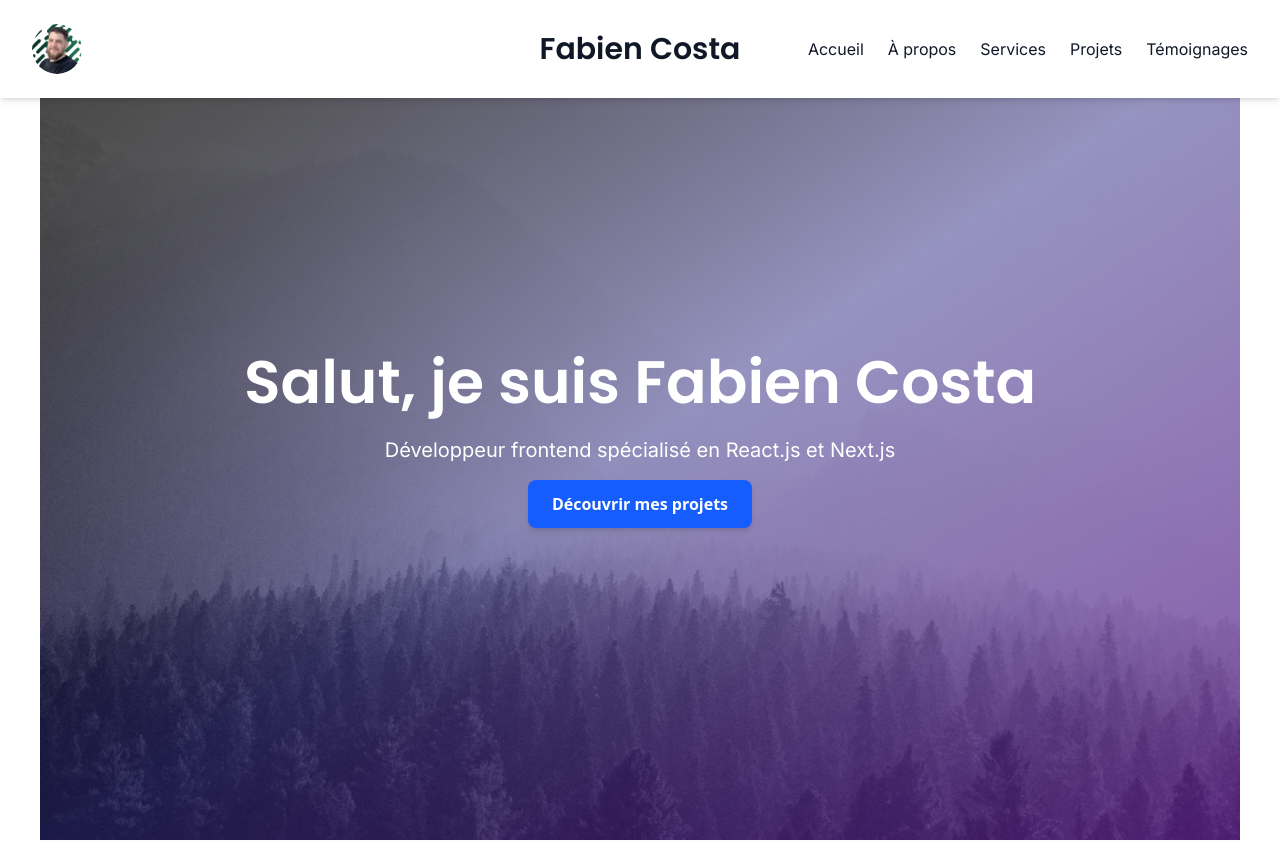
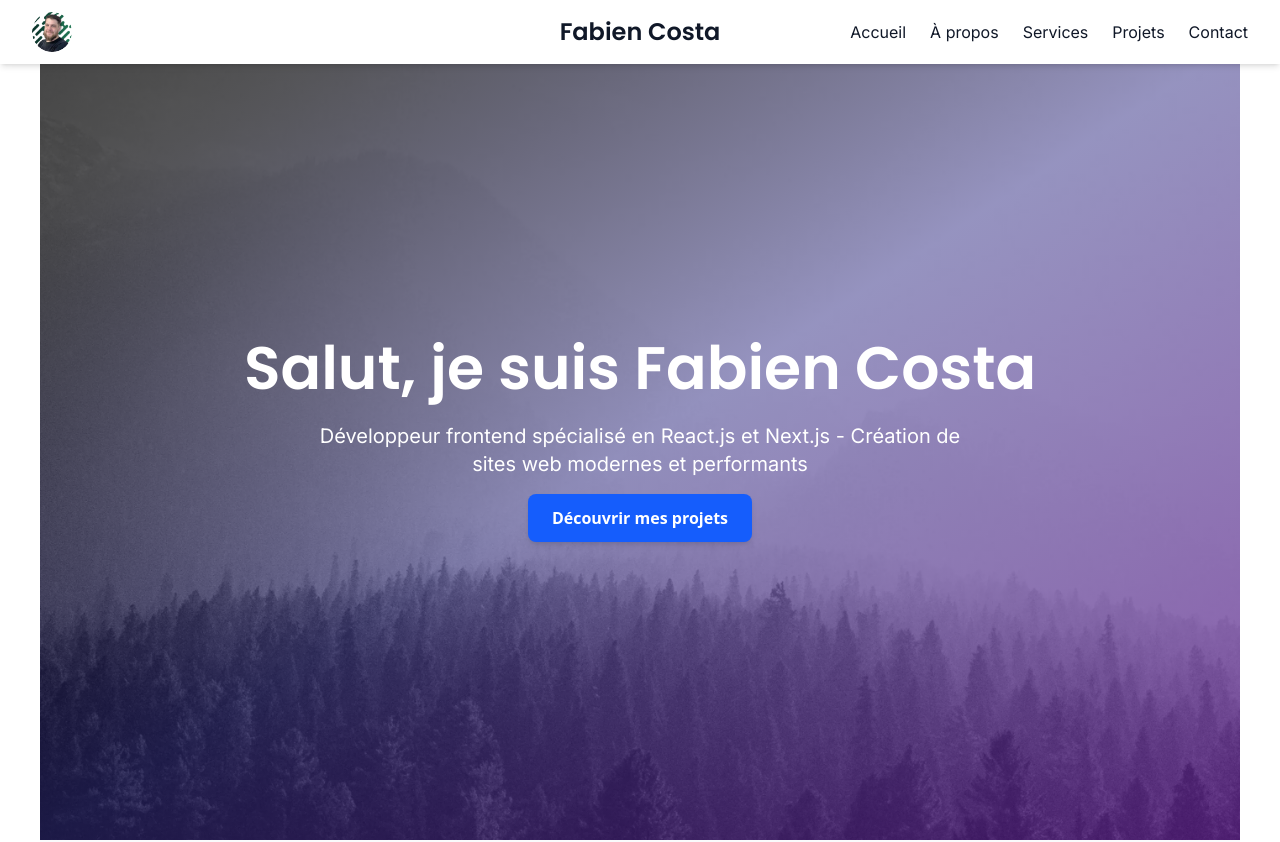
Before and after one commit to FabienCosta/portfolio-pro, a Next.js app: page / in a window 1280 px wide. Shown: the top 842 px of the page. Built offline with nearby package versions, Linux system fonts and the light colour scheme.

Commit message:
header fix

```diff
--- a/src/app/globals.css
+++ b/src/app/globals.css
@@ -28,3 +28,8 @@ a {
 body {
   font-family: var(--font-roboto-mono);
 }
+
+
+.lolo {
+  background-color: red;
+}
--- a/src/components/CTA.jsx
+++ b/src/components/CTA.jsx
@@ -29,7 +29,7 @@ export default function CTA({
   };
 
   return (
-    <section className={`${bgColor} ${textColor} py-20 px-6`}>
+    <section id="contact" className={`${bgColor} ${textColor} py-20 px-6`}>
       <h2 className="text-3xl font-bold text-center mb-12">{title}</h2>
 
       <div className="max-w-6xl mx-auto grid lg:grid-cols-2 gap-12">
--- a/src/components/Header.jsx
+++ b/src/components/Header.jsx
@@ -1,3 +1,136 @@
+// "use client";
+// import { useState } from "react";
+// import { Menu, X } from "lucide-react";
+// import Image from "next/image";
+
+// export default function Header() {
+//   const [isOpen, setIsOpen] = useState(false);
+//   const toggleMenu = () => setIsOpen(!isOpen);
+
+//   return (
+//     <header className="w-full bg-white shadow-md fixed top-0 left-0 z-50">
+//       <div className="max-w-7xl mx-auto relative flex items-center justify-between py-4 px-6 lg:py-6 lg:px-8">
+//         {/* Logo */}
+//         <div
+//           className="flex items-center z-20 cursor-pointer"
+//           onClick={() => window.scrollTo({ top: 0, behavior: "smooth" })}
+//         >
+//           <Image
+//             src="/images/profile-pic-Fabien.png"
+//             alt="Photo de profil Fabien"
+//             width={50}
+//             height={50}
+//             className="rounded-full"
+//           />
+//         </div>
+
+//         {/* Titre centré */}
+//         <h1 className="absolute left-1/2 transform -translate-x-1/2 text-2xl lg:text-3xl font-bold z-10">
+//           Fabien Costa
+//         </h1>
+
+//         {/* Nav desktop */}
+//         <nav className="hidden lg:flex z-20">
+//           <ul className="flex space-x-6">
+//             <li>
+//               <a
+//                 href="#home"
+//                 className="hover:text-blue-500 focus:outline-none focus:ring-2 focus:ring-blue-400 rounded"
+//               >
+//                 Accueil
+//               </a>
+//             </li>
+//             <li>
+//               <a
+//                 href="#about"
+//                 className="hover:text-blue-500 focus:outline-none focus:ring-2 focus:ring-blue-400 rounded"
+//               >
+//                 À propos
+//               </a>
+//             </li>
+//             <li>
+//               <a
+//                 href="#services"
+//                 className="hover:text-blue-500 focus:outline-none focus:ring-2 focus:ring-blue-400 rounded"
+//               >
+//                 Services
+//               </a>
+//             </li>
+//             <li>
+//               <a
+//                 href="#projects"
+//                 className="hover:text-blue-500 focus:outline-none focus:ring-2 focus:ring-blue-400 rounded"
+//               >
+//                 Projets
+//               </a>
+//             </li>
+//             <li>
+//               <a
+//                 href="#contact"
+//                 className="hover:text-blue-500 focus:outline-none focus:ring-2 focus:ring-blue-400 rounded"
+//               >
+//                 Contact
+//               </a>
+//             </li>
+//           </ul>
+//         </nav>
+
+//         {/* Hamburger mobile */}
+//         <button
+//           className="lg:hidden p-2 focus:outline-none focus:ring-2 focus:ring-blue-400 rounded z-20"
+//           onClick={toggleMenu}
+//           aria-label="Ouvrir le menu"
+//         >
+//           {isOpen ? <X className="w-6 h-6" /> : <Menu className="w-6 h-6" />}
+//         </button>
+//       </div>
+
+//       {/* Menu mobile stable */}
+//       {isOpen && (
+//         <div className="lg:hidden bg-white shadow-md w-full z-10">
+//           <ul className="flex flex-col gap-4 py-4 px-6">
+//             <li>
+//               <a
+//                 href="#home"
+//                 onClick={() => setIsOpen(false)}
+//                 className="hover:text-blue-500 focus:outline-none focus:ring-2 focus:ring-blue-400 rounded block"
+//               >
+//                 Accueil
+//               </a>
+//             </li>
+//             <li>
+//               <a
+//                 href="#about"
+//                 onClick={() => setIsOpen(false)}
+//                 className="hover:text-blue-500 focus:outline-none focus:ring-2 focus:ring-blue-400 rounded block"
+//               >
+//                 À propos
+//               </a>
+//             </li>
+//             <li>
+//               <a
+//                 href="#services"
+//                 onClick={() => setIsOpen(false)}
+//                 className="hover:text-blue-500 focus:outline-none focus:ring-2 focus:ring-blue-400 rounded block"
+//               >
+//                 Services
+//               </a>
+//             </li>
+//             <li>
+//               <a
+//                 href="#testimonials"
+//                 onClick={() => setIsOpen(false)}
+//                 className="hover:text-blue-500 focus:outline-none focus:ring-2 focus:ring-blue-400 rounded block"
+//               >
+//                 Témoignages
+//               </a>
+//             </li>
+//           </ul>
+//         </div>
+//       )}
+//     </header>
+//   );
+// }
 "use client";
 import { useState } from "react";
 import { Menu, X } from "lucide-react";
@@ -9,7 +142,7 @@ export default function Header() {
 
   return (
     <header className="w-full bg-white shadow-md fixed top-0 left-0 z-50">
-      <div className="max-w-7xl mx-auto relative flex items-center justify-between py-4 px-6 lg:py-6 lg:px-8">
+      <div className="max-w-7xl mx-auto relative flex items-center justify-between py-2 px-6 lg:py-3 lg:px-8">
         {/* Logo */}
         <div
           className="flex items-center z-20 cursor-pointer"
@@ -18,60 +151,32 @@ export default function Header() {
           <Image
             src="/images/profile-pic-Fabien.png"
             alt="Photo de profil Fabien"
-            width={50}
-            height={50}
+            width={40}
+            height={40}
             className="rounded-full"
           />
         </div>
 
         {/* Titre centré */}
-        <h1 className="absolute left-1/2 transform -translate-x-1/2 text-2xl lg:text-3xl font-bold z-10">
+        <h1 className="absolute left-1/2 transform -translate-x-1/2 text-xl lg:text-2xl font-bold z-10">
           Fabien Costa
         </h1>
 
         {/* Nav desktop */}
         <nav className="hidden lg:flex z-20">
-          <ul className="flex space-x-6">
-            <li>
+          <ul className="flex space-x-4 lg:space-x-6">
+            {["Accueil", "À propos", "Services", "Projets", "Contact"].map(
+              (item) => (
+                <li key={item}>
                   <a
-                href="#home"
+                    href={`#${item.toLowerCase().replace(" ", "")}`}
                     className="hover:text-blue-500 focus:outline-none focus:ring-2 focus:ring-blue-400 rounded"
                   >
-                Accueil
+                    {item}
                   </a>
                 </li>
-            <li>
-              <a
-                href="#about"
-                className="hover:text-blue-500 focus:outline-none focus:ring-2 focus:ring-blue-400 rounded"
-              >
-                À propos
-              </a>
-            </li>
-            <li>
-              <a
-                href="#services"
-                className="hover:text-blue-500 focus:outline-none focus:ring-2 focus:ring-blue-400 rounded"
-              >
-                Services
-              </a>
-            </li>
-            <li>
-              <a
-                href="#projects"
-                className="hover:text-blue-500 focus:outline-none focus:ring-2 focus:ring-blue-400 rounded"
-              >
-                Projets
-              </a>
-            </li>
-            <li>
-              <a
-                href="#testimonials"
-                className="hover:text-blue-500 focus:outline-none focus:ring-2 focus:ring-blue-400 rounded"
-              >
-                Témoignages
-              </a>
-            </li>
+              )
+            )}
           </ul>
         </nav>
 
@@ -81,50 +186,25 @@ export default function Header() {
           onClick={toggleMenu}
           aria-label="Ouvrir le menu"
         >
-          {isOpen ? <X className="w-6 h-6" /> : <Menu className="w-6 h-6" />}
+          {isOpen ? <X className="w-5 h-5" /> : <Menu className="w-5 h-5" />}
         </button>
       </div>
 
-      {/* Menu mobile stable */}
+      {/* Menu mobile */}
       {isOpen && (
         <div className="lg:hidden bg-white shadow-md w-full z-10">
-          <ul className="flex flex-col gap-4 py-4 px-6">
-            <li>
+          <ul className="flex flex-col gap-3 py-3 px-6">
+            {["Accueil", "À propos", "Services", "Témoignages"].map((item) => (
+              <li key={item}>
                 <a
-                href="#home"
+                  href={`#${item.toLowerCase().replace(" ", "")}`}
                   onClick={() => setIsOpen(false)}
                   className="hover:text-blue-500 focus:outline-none focus:ring-2 focus:ring-blue-400 rounded block"
                 >
-                Accueil
+                  {item}
                 </a>
               </li>
-            <li>
-              <a
-                href="#about"
-                onClick={() => setIsOpen(false)}
-                className="hover:text-blue-500 focus:outline-none focus:ring-2 focus:ring-blue-400 rounded block"
-              >
-                À propos
-              </a>
-            </li>
-            <li>
-              <a
-                href="#services"
-                onClick={() => setIsOpen(false)}
-                className="hover:text-blue-500 focus:outline-none focus:ring-2 focus:ring-blue-400 rounded block"
-              >
-                Services
-              </a>
-            </li>
-            <li>
-              <a
-                href="#testimonials"
-                onClick={() => setIsOpen(false)}
-                className="hover:text-blue-500 focus:outline-none focus:ring-2 focus:ring-blue-400 rounded block"
-              >
-                Témoignages
-              </a>
-            </li>
+            ))}
           </ul>
         </div>
       )}
--- a/src/components/Hero.jsx
+++ b/src/components/Hero.jsx
@@ -3,7 +3,7 @@ import Image from "next/image";
 
 export default function Hero({
   name = "Fabien Costa",
-  title = "Développeur frontend spécialisé en React.js et Next.js",
+  title = "Développeur frontend spécialisé en React.js et Next.js - Création de sites web modernes et performants",
   buttonText = "Découvrir mes projets",
   buttonTargetId = "projects",
   imageSrc = "/images/profile-pic-Fabien.png",
```
Lines whose indentation alone changed are shown as unchanged.
